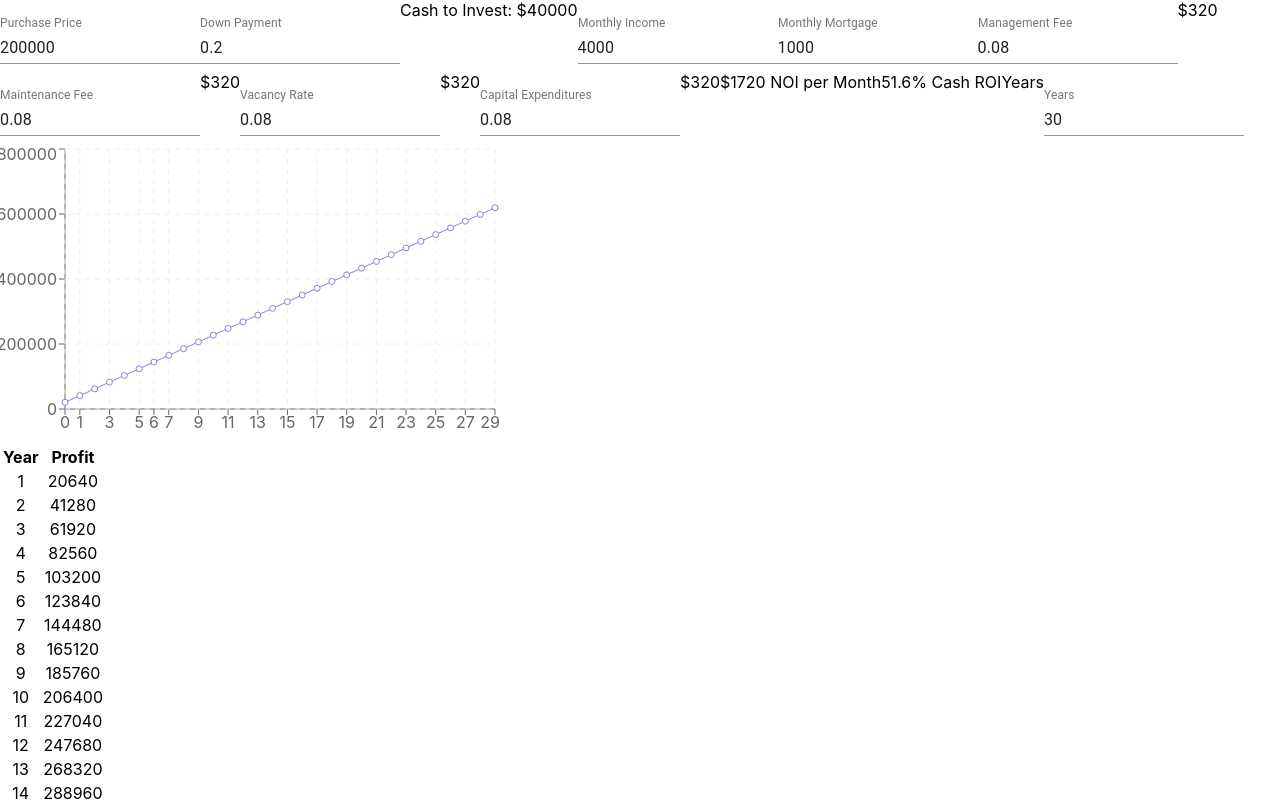
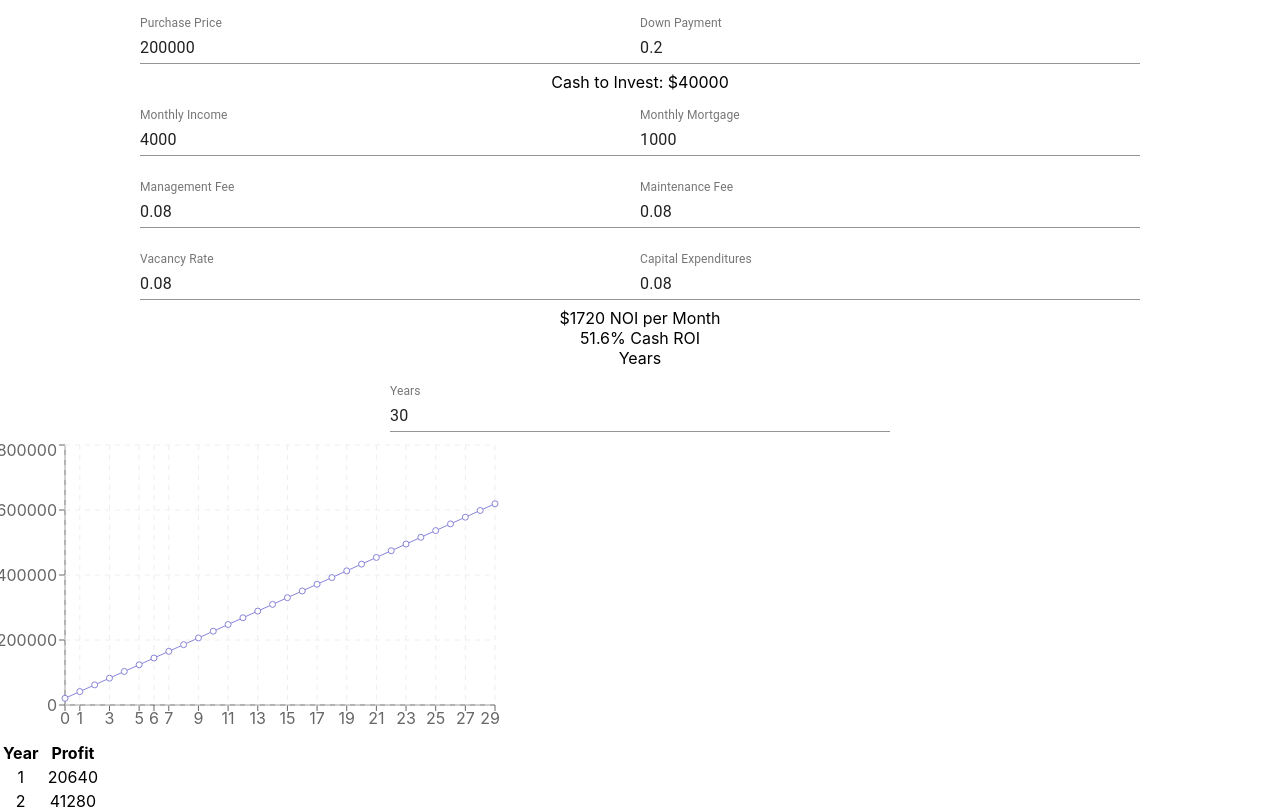
Before and after one commit to zrichardet/Rental-Calc, a React (Create React App) app: page / in a window 1280 px wide. Shown: the top 809 px of the page. Built offline with nearby package versions, Linux system fonts and the light colour scheme.

Commit message:
Edited Styles and Cleaned Up Appearance

```diff
--- a/src/RoiCalc.js
+++ b/src/RoiCalc.js
@@ -102,7 +102,6 @@ export default function ROICalc() {
           }}
           margin="normal"
         />
-        <br />
         <TextField
           id="management-fee"
           label="Management Fee"
@@ -115,7 +114,6 @@ export default function ROICalc() {
           }}
           margin="normal"
         />
-        <div>${values.managementFee * values.monthlyIncome}</div>
         <TextField
           id="maintenance-fee"
           label="Maintenance Fee"
@@ -128,7 +126,6 @@ export default function ROICalc() {
           }}
           margin="normal"
         />
-        <div>${values.maintenanceFee * values.monthlyIncome}</div>
         <TextField
           id="vacancy-rate"
           label="Vacancy Rate"
@@ -141,7 +138,6 @@ export default function ROICalc() {
           }}
           margin="normal"
         />
-        <div>${values.vacancyRate * values.monthlyIncome}</div>
         <TextField
           id="cap-ex"
           label="Capital Expenditures"
@@ -154,11 +150,8 @@ export default function ROICalc() {
           }}
           margin="normal"
         />
-        <div>${values.capitalExpenditures * values.monthlyIncome}</div>
-        <div>
-          ${values.monthlyIncome - sumExpenses()} NOI per Month
-          {calculateROI()}% Cash ROI
-        </div>
+        <div>${values.monthlyIncome - sumExpenses()} NOI per Month</div>
+        <div>{calculateROI()}% Cash ROI</div>
         <div>Years</div>
         <TextField
           id="years"
--- a/src/styles.js
+++ b/src/styles.js
@@ -2,13 +2,13 @@ import { makeStyles } from "@material-ui/core/styles";
 
 export const useStyles = makeStyles(theme => ({
   container: {
-    display: "flex",
+    display: "in-line",
     flexWrap: "wrap"
   },
   textField: {
     marginLeft: theme.spacing(1),
     marginRight: theme.spacing(1),
-    width: 200
+    width: 500
   },
   dense: {
     marginTop: 19
```
